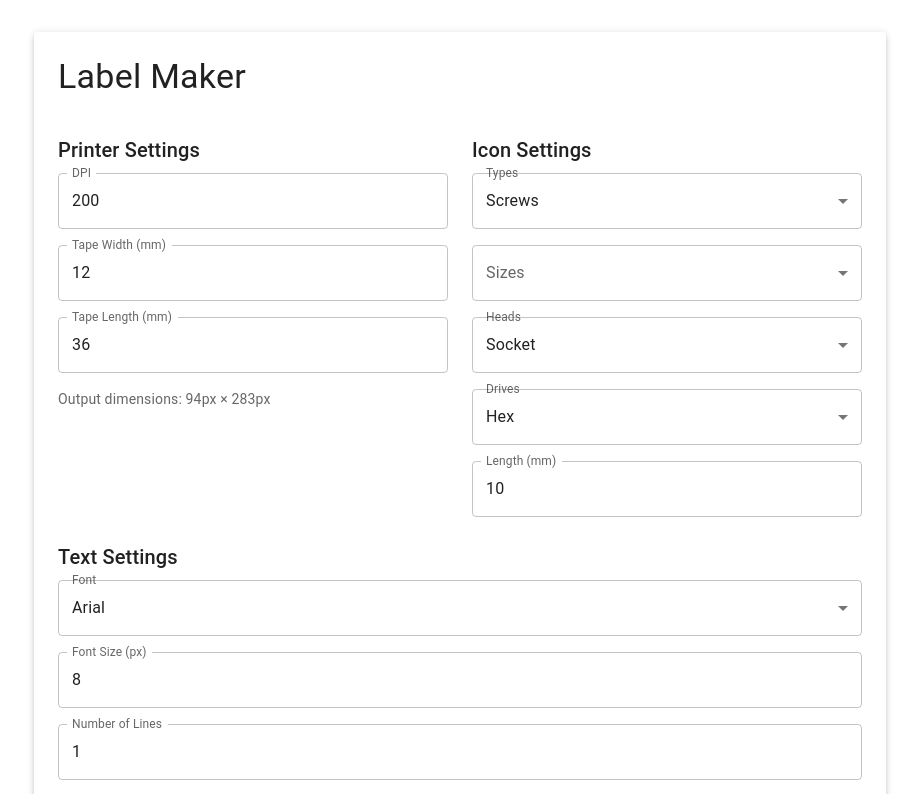
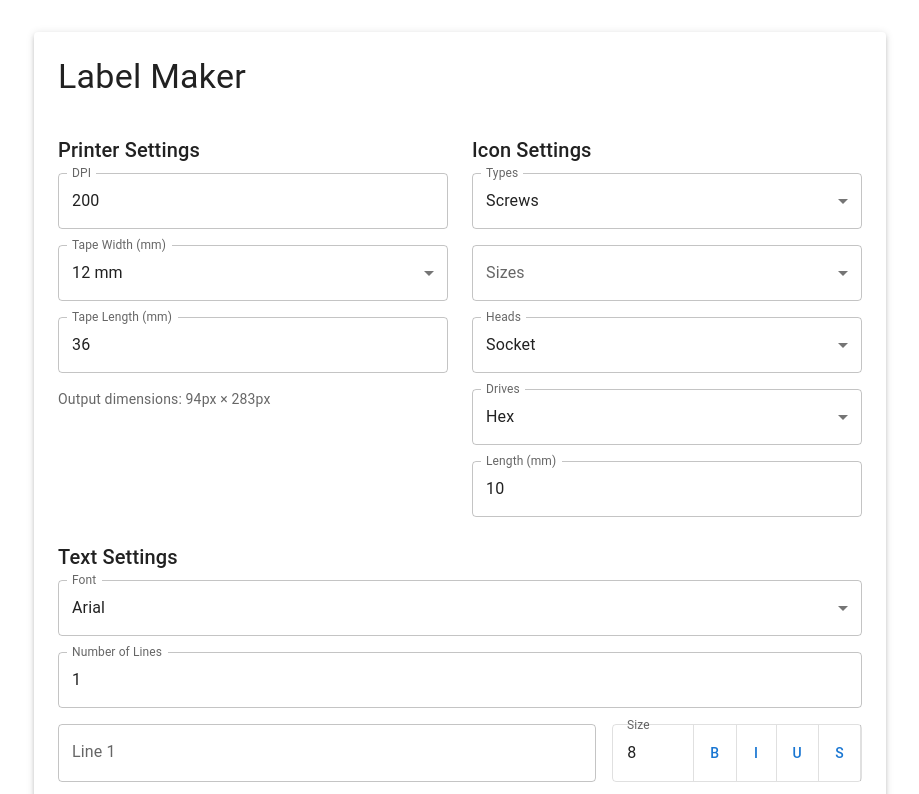
Before and after one commit to jyoo030/gridfinity-label-maker, a React (Create React App) app: page / in a window 1280 px wide. Shown: the top 794 px of the page, without its empty margins (180-1099 px from the left). Built offline with nearby package versions, Linux system fonts and the light colour scheme.

Commit message:
Add dynamic style adjustments per line

```diff
--- a/src/components/LabelMaker.js
+++ b/src/components/LabelMaker.js
@@ -17,10 +17,12 @@ const iconOptions = {
   types: ['Screws', 'Nuts', 'Washers'],
   sizes: ['M2', 'M3', 'M4', 'M5', 'M6'],
   heads: ['Flat', 'Socket', 'Button'],
-  drives: ['Hex', 'Phillips', 'Minus'],
+  drives: ['Hex', 'Phillips', 'Flat Head'],
 };
 
 const fonts = ['Arial', 'Roboto', 'Helvetica', 'Times New Roman'];
+
+const tapeWidthOptions = [6, 9, 12, 18, 24, 36];
 
 function LabelMaker() {
   const [config, setConfig] = useState({
@@ -41,12 +43,18 @@ function LabelMaker() {
     },
     text: {
       font: 'Arial',
-      fontSize: 8,
       lines: 1,
       horizontalAlign: 'left',
       verticalAlign: 'center',
-      lineContents: [''],
       rawLinesInput: '1',
+      lineContents: [{
+        text: '',
+        fontSize: 8,
+        strikethrough: false,
+        underline: false,
+        bold: false,
+        italic: false,
+      }],
     },
   });
 
@@ -81,15 +89,7 @@ function LabelMaker() {
   };
 
   const handleLineTextChange = (lineIndex, value) => {
-    setConfig(prev => ({
-      ...prev,
-      text: {
-        ...prev.text,
-        lineContents: prev.text.lineContents.map((content, idx) =>
-          idx === lineIndex ? value : content
-        ),
-      },
-    }));
+    handleLineStyleChange(lineIndex, 'text', value);
   };
 
   const handleLinesChange = (newLines) => {
@@ -100,8 +100,15 @@ function LabelMaker() {
         ...prev.text,
         lines: numLines,
         rawLinesInput: newLines,
-        lineContents: Array(numLines).fill('').map((_, idx) =>
-          prev.text.lineContents[idx] || ''
+        lineContents: Array(numLines).fill(null).map((_, idx) =>
+          prev.text.lineContents[idx] || {
+            text: '',
+            fontSize: 8,
+            strikethrough: false,
+            underline: false,
+            bold: false,
+            italic: false,
+          }
         ),
       },
     }));
@@ -114,6 +121,20 @@ function LabelMaker() {
         ...prev.printer,
         [rawField]: value,
         [field]: value === '' ? 0 : Number(value),
+      },
+    }));
+  };
+
+  const handleLineStyleChange = (lineIndex, field, value) => {
+    setConfig(prev => ({
+      ...prev,
+      text: {
+        ...prev.text,
+        lineContents: prev.text.lineContents.map((content, idx) =>
+          idx === lineIndex
+            ? { ...content, [field]: value }
+            : content
+        ),
       },
     }));
   };
@@ -149,14 +170,21 @@ function LabelMaker() {
               onChange={(e) => handlePrinterChange('dpi', 'rawDpi', e.target.value)}
               inputProps={{ min: 100, max: 600 }}
             />
-            <TextField
-              fullWidth
-              type="number"
-              label="Tape Width (mm)"
-              value={config.printer.rawTapeWidth}
-              onChange={(e) => handlePrinterChange('tapeWidthMm', 'rawTapeWidth', e.target.value)}
-              inputProps={{ min: 8, max: 16 }}
-            />
+            <FormControl fullWidth variant="outlined">
+              <InputLabel id="tape-width-label">Tape Width (mm)</InputLabel>
+              <Select
+                labelId="tape-width-label"
+                label="Tape Width (mm)"
+                value={config.printer.tapeWidthMm}
+                onChange={(e) => handlePrinterChange('tapeWidthMm', 'rawTapeWidth', e.target.value)}
+              >
+                {tapeWidthOptions.map((width) => (
+                  <MenuItem key={width} value={width}>
+                    {width} mm
+                  </MenuItem>
+                ))}
+              </Select>
+            </FormControl>
             <TextField
               fullWidth
               type="number"
@@ -178,9 +206,11 @@ function LabelMaker() {
           </Typography>
           <Stack spacing={2}>
             {Object.entries(iconOptions).map(([key, options]) => (
-              <FormControl key={key} fullWidth>
-                <InputLabel>{key.charAt(0).toUpperCase() + key.slice(1)}</InputLabel>
+              <FormControl key={key} fullWidth variant="outlined">
+                <InputLabel id={`${key}-label`}>{key.charAt(0).toUpperCase() + key.slice(1)}</InputLabel>
                 <Select
+                  labelId={`${key}-label`}
+                  label={key.charAt(0).toUpperCase() + key.slice(1)}
                   value={config.icon[key.replace('s', '')]}
                   onChange={(e) => handleConfigChange('icon', key.replace('s', ''), e.target.value)}
                 >
@@ -208,9 +238,11 @@ function LabelMaker() {
             Text Settings
           </Typography>
           <Stack spacing={2}>
-            <FormControl fullWidth>
-              <InputLabel>Font</InputLabel>
+            <FormControl fullWidth variant="outlined">
+              <InputLabel id="font-label">Font</InputLabel>
               <Select
+                labelId="font-label"
+                label="Font"
                 value={config.text.font}
                 onChange={(e) => handleConfigChange('text', 'font', e.target.value)}
               >
@@ -224,14 +256,6 @@ function LabelMaker() {
             <TextField
               fullWidth
               type="number"
-              label="Font Size (px)"
-              value={config.text.fontSize}
-              onChange={(e) => handleConfigChange('text', 'fontSize', Number(e.target.value))}
-              inputProps={{ min: 1, max: 72 }}
-            />
-            <TextField
-              fullWidth
-              type="number"
               label="Number of Lines"
               value={config.text.rawLinesInput}
               onChange={(e) => handleLinesChange(e.target.value)}
@@ -239,13 +263,114 @@ function LabelMaker() {
             />
             {/* Dynamic Line Input Fields */}
             {Array.from({ length: config.text.lines }, (_, index) => (
-              <TextField
+              <Box
                 key={`line-${index}`}
-                fullWidth
-                label={`Line ${index + 1}`}
-                value={config.text.lineContents[index] || ''}
-                onChange={(e) => handleLineTextChange(index, e.target.value)}
-              />
+                sx={{
+                  display: 'flex',
+                  alignItems: 'stretch',
+                  gap: 2,
+                }}
+              >
+                <TextField
+                  sx={{
+                    flex: 1.2,
+                    '& .MuiOutlinedInput-root': {
+                      height: '100%',
+                    },
+                  }}
+                  label={`Line ${index + 1}`}
+                  value={config.text.lineContents[index]?.text || ''}
+                  onChange={(e) => handleLineTextChange(index, e.target.value)}
+                />
+                <Box
+                  sx={{
+                    display: 'flex',
+                    alignItems: 'center',
+                    width: 'fit-content',
+                    border: '1px solid',
+                    borderColor: 'divider',
+                    borderRadius: 1,
+                  }}
+                >
+                  <TextField
+                    type="number"
+                    label="Size"
+                    value={config.text.lineContents[index]?.fontSize || 8}
+                    onChange={(e) => handleLineStyleChange(index, 'fontSize', Number(e.target.value))}
+                    inputProps={{ min: 1, max: 72 }}
+                    sx={{
+                      width: '80px',
+                      '& .MuiOutlinedInput-root': {
+                        borderRadius: 0,
+                        '& fieldset': {
+                          border: 'none',
+                        },
+                      },
+                    }}
+                  />
+                  <Box
+                    sx={{
+                      display: 'flex',
+                      height: '100%',
+                      borderLeft: 1,
+                      borderColor: 'divider',
+                    }}
+                  >
+                    <Button
+                      variant={config.text.lineContents[index]?.bold ? "contained" : "text"}
+                      onClick={() => handleLineStyleChange(index, 'bold', !config.text.lineContents[index]?.bold)}
+                      sx={{
+                        minWidth: '40px',
+                        borderRadius: 0,
+                        px: 2,
+                        borderRight: 1,
+                        borderColor: 'divider',
+                      }}
+                    >
+                      B
+                    </Button>
+                    <Button
+                      variant={config.text.lineContents[index]?.italic ? "contained" : "text"}
+                      onClick={() => handleLineStyleChange(index, 'italic', !config.text.lineContents[index]?.italic)}
+                      sx={{
+                        minWidth: '40px',
+                        borderRadius: 0,
+                        px: 2,
+                        borderRight: 1,
+                        borderColor: 'divider',
+                      }}
+                    >
+                      I
+                    </Button>
+                    <Button
+                      variant={config.text.lineContents[index]?.underline ? "contained" : "text"}
+                      onClick={() => handleLineStyleChange(index, 'underline', !config.text.lineContents[index]?.underline)}
+                      sx={{
+                        minWidth: '40px',
+                        borderRadius: 0,
+                        px: 2,
+                        borderRight: 1,
+                        borderColor: 'divider',
+                      }}
+                    >
+                      U
+                    </Button>
+                    <Button
+                      variant={config.text.lineContents[index]?.strikethrough ? "contained" : "text"}
+                      onClick={() => handleLineStyleChange(index, 'strikethrough', !config.text.lineContents[index]?.strikethrough)}
+                      sx={{
+                        minWidth: '40px',
+                        borderRadius: 0,
+                        borderRight: 1,
+                        borderColor: 'divider',
+                        px: 2,
+                      }}
+                    >
+                      S
+                    </Button>
+                  </Box>
+                </Box>
+              </Box>
             ))}
           </Stack>
         </Box>
@@ -259,7 +384,7 @@ function LabelMaker() {
 
         {/* Actual size preview */}
         <Typography variant="subtitle2" color="textSecondary" gutterBottom>
-          Actual Size (1:1)
+          Image Export Preview (1:1)
         </Typography>
         <Box
           ref={previewRef}
@@ -289,11 +414,17 @@ function LabelMaker() {
                 key={index}
                 style={{
                   fontFamily: config.text.font,
-                  fontSize: `${config.text.fontSize}px`,
+                  fontSize: `${line.fontSize}px`,
+                  fontWeight: line.bold ? 'bold' : 'normal',
+                  fontStyle: line.italic ? 'italic' : 'normal',
+                  textDecoration: [
+                    line.underline && 'underline',
+                    line.strikethrough && 'line-through'
+                  ].filter(Boolean).join(' '),
                   marginBottom: index < config.text.lines - 1 ? '2px' : 0,
                 }}
               >
-                {line || `Line ${index + 1}`}
+                {line.text || `Line ${index + 1}`}
               </Typography>
             ))}
           </Box>
@@ -333,11 +464,17 @@ function LabelMaker() {
                 key={index}
                 style={{
                   fontFamily: config.text.font,
-                  fontSize: `${config.text.fontSize}px`,
+                  fontSize: `${line.fontSize}px`,
+                  fontWeight: line.bold ? 'bold' : 'normal',
+                  fontStyle: line.italic ? 'italic' : 'normal',
+                  textDecoration: [
+                    line.underline && 'underline',
+                    line.strikethrough && 'line-through'
+                  ].filter(Boolean).join(' '),
                   marginBottom: index < config.text.lines - 1 ? '2px' : 0,
                 }}
               >
-                {line || `Line ${index + 1}`}
+                {line.text || `Line ${index + 1}`}
               </Typography>
             ))}
           </Box>
```
